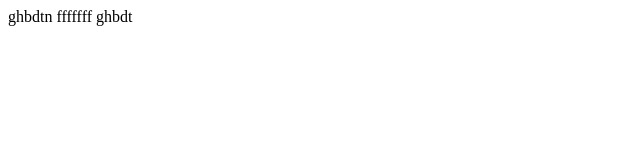
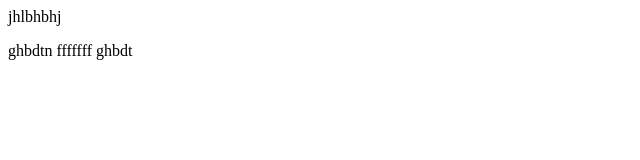
Before and after one commit to spilbertina/git-test, a plain HTML site: page index.html in a window 1280 px wide. Shown: the whole page, without its empty margins (0-640 px from the left). Drawn offline with Linux system fonts and the light colour scheme.

Commit message:
jjjjjjjjjjjj

```diff
--- a/index.html
+++ b/index.html
@@ -1,6 +1,7 @@
 <html>
 <body>
 
+jhlbhbhj
 <p>ghbdtn fffffff  ghbdt</p>
 
 
```
